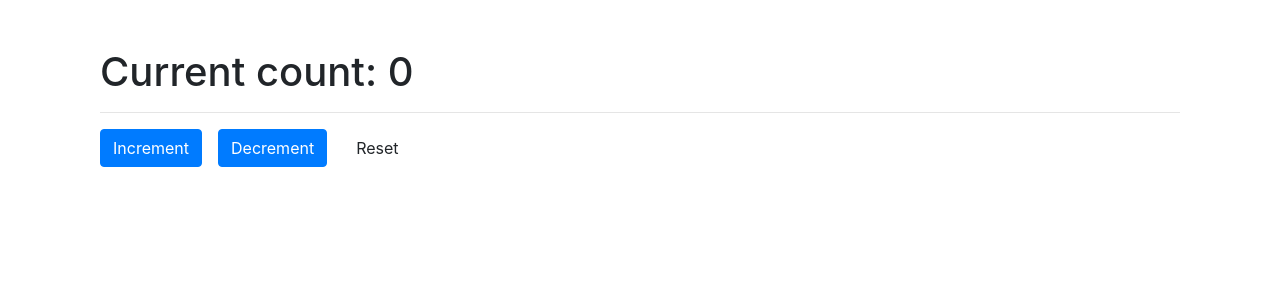
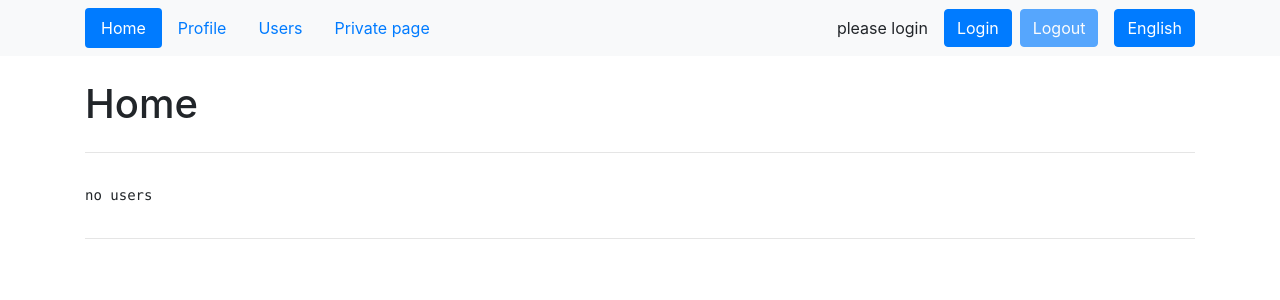
Before and after one commit to assembler-institute/react-js-intro, a React (Create React App) app: page / in a window 1280 px wide. Shown: the top 300 px of the page. Built offline with nearby package versions, Linux system fonts and the light colour scheme; the HTML template or start-up script is replaced by a standard one.

Commit message:
docs: context reducer step 1

```diff
--- a/src/App.js
+++ b/src/App.js
@@ -1,50 +1,65 @@
 import React, { useState } from "react";
+import { Route, Switch } from "react-router-dom";
+
+import Home from "./pages/Home";
+import Profile from "./pages/Profile";
+import Users from "./pages/Users";
+import PrivatePage from "./pages/PrivatePage";
+import ProtectedRoute from "./components/ProtectedRoute";
+
+import { HOME, PROFILE, USERS, PRIVATE } from "./constants/routes";
+
+import AuthContext from "./context/auth-context";
+import LocaleContextProvider from "./components/LocaleContextProvider";
 
 function App() {
-  const [count, setCount] = useState(0);
+  const [users, setUsers] = useState([]);
+  const [auth, setAuth] = useState({
+    user: null,
+    isAuthenticated: false,
+  });
 
-  function incrementCount() {
-    setCount((prevCount) => prevCount + 1);
+  function saveUser(userData) {
+    setUsers((prevState) => [...prevState, userData]);
   }
 
-  function decrementCount() {
-    setCount((prevCount) => prevCount - 1);
+  function login() {
+    setAuth((prevState) => ({
+      ...prevState,
+      isAuthenticated: true,
+    }));
   }
 
-  function resetCount() {
-    setCount(0);
+  function logout() {
+    setAuth((prevState) => ({
+      ...prevState,
+      isAuthenticated: false,
+    }));
   }
 
   return (
-    <main className="container mt-5">
-      <section className="row-cols-1">
-        <div className="col mb-2">
-          <h1>Current count: {count}</h1>
-        </div>
-        <div className="col mb-2">
-          <hr />
-        </div>
-        <div className="col mb-2">
-          <button
-            type="button"
-            className="btn btn-primary"
-            onClick={incrementCount}
-          >
-            Increment
-          </button>
-          <button
-            type="button"
-            className="btn btn-primary mr-3 ml-3"
-            onClick={decrementCount}
-          >
-            Decrement
-          </button>
-          <button type="button" className="btn btn-ghost" onClick={resetCount}>
-            Reset
-          </button>
-        </div>
-      </section>
-    </main>
+    <LocaleContextProvider>
+      <AuthContext.Provider
+        value={{ auth: auth, login: login, logout: logout }}
+      >
+        <Switch>
+          <Route path={PROFILE}>
+            <Profile saveUser={saveUser} />
+          </Route>
+          <Route path={USERS}>
+            <Users users={users} />
+          </Route>
+
+          <ProtectedRoute path={PRIVATE}>
+            <PrivatePage />
+          </ProtectedRoute>
+
+          <Route path={HOME} exact>
+            <Home users={users} />
+          </Route>
+        </Switch>
+      </AuthContext.Provider>
+    </LocaleContextProvider>
   );
 }
 
```
Also changed, not shown: 1 other file (tests, documents, lock files or other folders).
